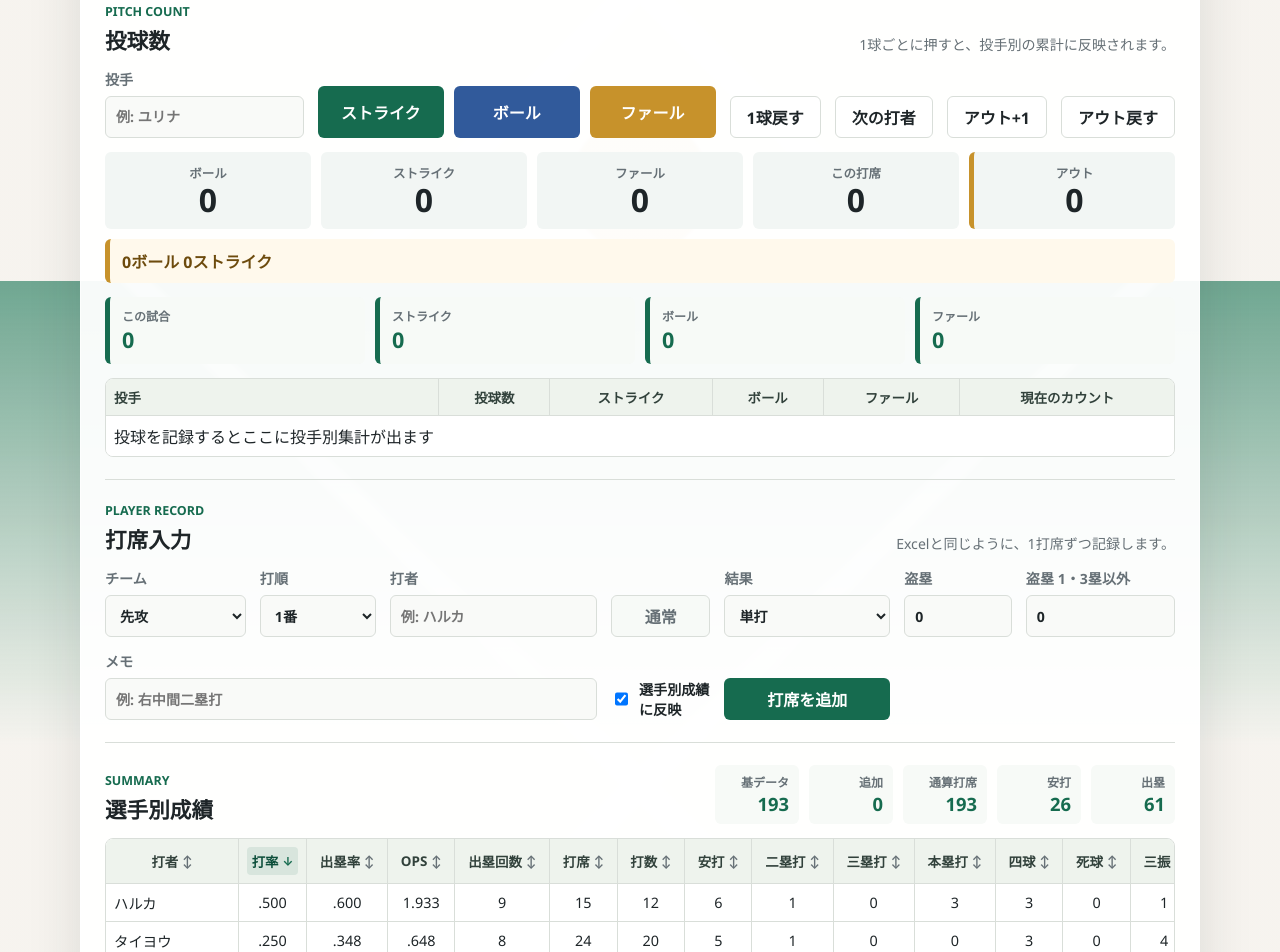
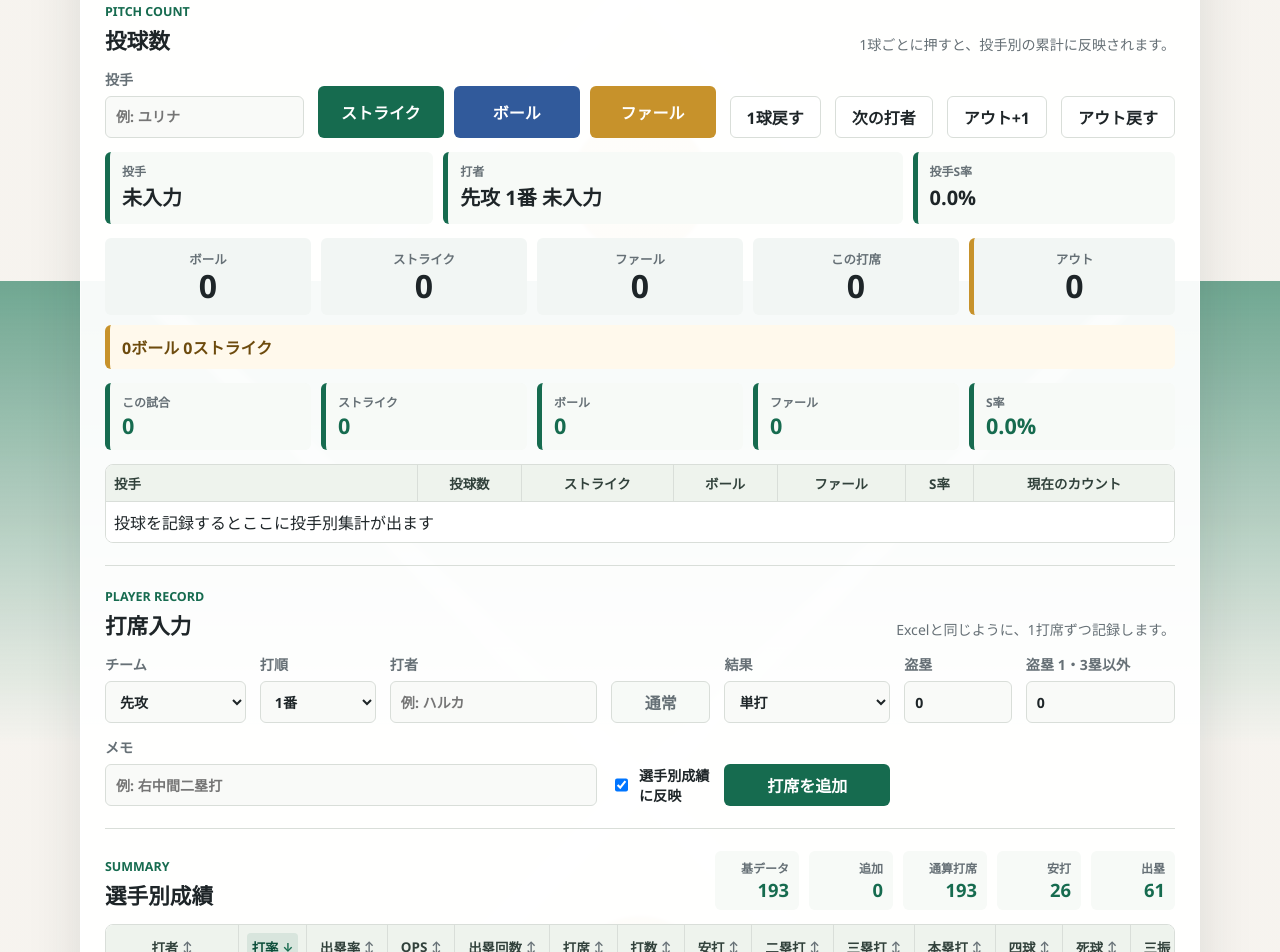
Before and after one commit to yoshikatuarakawa-png/baseball-score-app, a plain HTML site: page index.html in a window 1280 px wide. Shown: the part 2119-3071 px from the top of the page. Drawn offline with Linux system fonts and the light colour scheme.

Commit message:
Show pitcher batter matchup and strike rate

```diff
--- a/app.js
+++ b/app.js
@@ -90,10 +90,14 @@ const currentFouls = document.querySelector("#currentFouls");
 const currentPitchTotal = document.querySelector("#currentPitchTotal");
 const currentOutsDisplay = document.querySelector("#currentOuts") || { textContent: "0" };
 const countStatus = document.querySelector("#countStatus");
+const matchupPitcher = document.querySelector("#matchupPitcher");
+const matchupBatter = document.querySelector("#matchupBatter");
+const matchupStrikeRate = document.querySelector("#matchupStrikeRate");
 const gamePitchTotal = document.querySelector("#gamePitchTotal");
 const gameStrikeTotal = document.querySelector("#gameStrikeTotal");
 const gameBallTotal = document.querySelector("#gameBallTotal");
 const gameFoulTotal = document.querySelector("#gameFoulTotal");
+const gameStrikeRate = document.querySelector("#gameStrikeRate");
 const pitchSummaryBody = document.querySelector("#pitchSummaryBody");
 const awayLineupBody = document.querySelector("#awayLineupBody");
 const homeLineupBody = document.querySelector("#homeLineupBody");
@@ -330,6 +334,7 @@ function updatePinchStatus() {
   const isPinch = Boolean(starter && current && starter !== current);
   pinchStatus.textContent = isPinch ? `代打: ${starter} → ${current}` : "通常";
   pinchStatus.classList.toggle("active", isPinch);
+  updateMatchupDisplay();
 }
 
 function readScore(row) {
@@ -944,6 +949,31 @@ function pitchTotals(records = pitchRecords) {
   );
 }
 
+function strikeLikeTotal(row) {
+  return Number(row.strike || 0) + Number(row.foul || 0);
+}
+
+function formatPercent(numerator, denominator) {
+  if (!denominator) return "0.0%";
+  return `${((Number(numerator || 0) / Number(denominator || 0)) * 100).toFixed(1)}%`;
+}
+
+function currentBatterLabel() {
+  const spot = currentLineupSpot();
+  const batter = playerName.value.trim() || spot?.player?.trim() || spot?.starter?.trim() || "未入力";
+  const order = battingOrder.value ? `${battingOrder.value}番` : "";
+  const team = teamLabel(battingTeam.value);
+  return [team, order, batter].filter(Boolean).join(" ");
+}
+
+function updateMatchupDisplay() {
+  const pitcher = normalizePitcherName(pitcherName.value) || fallbackPitcherName() || "未入力";
+  const pitcherSummary = summarizePitches()[pitcher] || emptyPitchCount();
+  if (matchupPitcher) matchupPitcher.textContent = pitcher;
+  if (matchupBatter) matchupBatter.textContent = currentBatterLabel();
+  if (matchupStrikeRate) matchupStrikeRate.textContent = formatPercent(strikeLikeTotal(pitcherSummary), pitcherSummary.total);
+}
+
 function renderPitchCounts() {
   const totals = pitchTotals();
   currentBalls.textContent = String(currentCount.balls);
@@ -956,6 +986,8 @@ function renderPitchCounts() {
   gameStrikeTotal.textContent = String(totals.strike);
   gameBallTotal.textContent = String(totals.ball);
   gameFoulTotal.textContent = String(totals.foul);
+  if (gameStrikeRate) gameStrikeRate.textContent = formatPercent(strikeLikeTotal(totals), totals.total);
+  updateMatchupDisplay();
 
   const rows = Object.entries(summarizePitches()).sort((a, b) => b[1].total - a[1].total || a[0].localeCompare(b[0], "ja"));
   pitchSummaryBody.innerHTML = rows.length
@@ -967,11 +999,12 @@ function renderPitchCounts() {
             <td>${row.strike}</td>
             <td>${row.ball}</td>
             <td>${row.foul}</td>
+            <td>${formatPercent(strikeLikeTotal(row), row.total)}</td>
             <td>${pitcherCountText(pitcher)}</td>
           </tr>
         `)
         .join("")
-    : `<tr class="empty-row"><td colspan="6">投球を記録するとここに投手別集計が出ます</td></tr>`;
+    : `<tr class="empty-row"><td colspan="7">投球を記録するとここに投手別集計が出ます</td></tr>`;
 }
 
 function countStatusText() {
@@ -1104,7 +1137,7 @@ function showGameDetail(gameId) {
       <h3>投球記録</h3>
       <div class="table-wrap">
         <table class="pitch-table">
-          <thead><tr><th>投手</th><th>投球数</th><th>ストライク</th><th>ボール</th><th>ファール</th></tr></thead>
+          <thead><tr><th>投手</th><th>投球数</th><th>ストライク</th><th>ボール</th><th>ファール</th><th>S率</th></tr></thead>
           <tbody>${renderDetailPitchSummary(game.pitchRecords || [])}</tbody>
         </table>
       </div>
@@ -1212,7 +1245,7 @@ function renderDetailPitchSummary(records) {
     return rows;
   }, {});
   const rows = Object.entries(summary);
-  if (!rows.length) return `<tr class="empty-row"><td colspan="5">投球記録はありません</td></tr>`;
+  if (!rows.length) return `<tr class="empty-row"><td colspan="6">投球記録はありません</td></tr>`;
   return rows
     .map(([pitcher, row]) => `
       <tr>
@@ -1221,6 +1254,7 @@ function renderDetailPitchSummary(records) {
         <td>${row.strike}</td>
         <td>${row.ball}</td>
         <td>${row.foul}</td>
+        <td>${formatPercent(strikeLikeTotal(row), row.total)}</td>
       </tr>
     `)
     .join("");
@@ -1499,7 +1533,7 @@ function buildViewOnlyText(payload) {
   const pitchRows = Object.entries(pitchSummary).sort((a, b) => b[1].total - a[1].total || a[0].localeCompare(b[0], "ja"));
   if (pitchRows.length) {
     pitchRows.forEach(([pitcher, row]) => {
-      lines.push(`${pitcher}: ${row.total}球  S:${row.strike} B:${row.ball} F:${row.foul}`);
+      lines.push(`${pitcher}: ${row.total}球  S:${row.strike} B:${row.ball} F:${row.foul}  S率:${formatPercent(strikeLikeTotal(row), row.total)}`);
     });
   } else {
     lines.push("なし");
@@ -2007,21 +2041,21 @@ function drawPitchSummaryPdf(ctx, savedPitchRecords, x, y, width, height) {
   const rows = Object.entries(summarizePitches(savedPitchRecords)).sort((a, b) => b[1].total - a[1].total || a[0].localeCompare(b[0], "ja"));
   const rowHeight = 34;
   const top = y + 52;
-  const headers = ["投手", "球", "S", "B", "F"];
-  const columns = [width - 214, 52, 52, 52, 52];
+  const headers = ["投手", "球", "S", "B", "F", "S率"];
+  const columns = [width - 304, 50, 48, 48, 48, 82];
   let left = x + 14;
   headers.forEach((header, index) => {
     drawPdfCell(ctx, header, left, top, columns[index], 30, { header: true, align: "center", fontSize: 16 });
     left += columns[index];
   });
   rows.slice(0, 5).forEach(([pitcher, row], index) => {
-    const values = [pitcher, row.total, row.strike, row.ball, row.foul];
+    const values = [pitcher, row.total, row.strike, row.ball, row.foul, formatPercent(strikeLikeTotal(row), row.total)];
     let cellX = x + 14;
     values.forEach((value, columnIndex) => {
       drawPdfCell(ctx, value, cellX, top + 30 + rowHeight * index, columns[columnIndex], rowHeight, {
         fill: index % 2 === 0 ? "#ffffff" : "#f9faf8",
         align: columnIndex === 0 ? "left" : "center",
-        fontSize: 16,
+        fontSize: 15,
       });
       cellX += columns[columnIndex];
     });
@@ -2467,8 +2501,9 @@ function buildViewOnlyHtml(payloadText) {
       return summary;
     }, {});
     const pitchRows = Object.entries(pitchSummary).sort((a, b) => b[1].total - a[1].total);
-    document.getElementById("pitchTable").innerHTML = "<thead><tr><th>投手</th><th>合計</th><th>ストライク</th><th>ボール</th><th>ファール</th></tr></thead><tbody>" +
-      (pitchRows.length ? pitchRows.map(([name, row]) => "<tr>" + td(name) + td(row.total) + td(row.strike) + td(row.ball) + td(row.foul) + "</tr>").join("") : "<tr><td colspan='5'>投球記録はありません。</td></tr>") + "</tbody>";
+    const rate = (row) => row.total ? (((Number(row.strike || 0) + Number(row.foul || 0)) / Number(row.total || 0)) * 100).toFixed(1) + "%" : "0.0%";
+    document.getElementById("pitchTable").innerHTML = "<thead><tr><th>投手</th><th>合計</th><th>ストライク</th><th>ボール</th><th>ファール</th><th>S率</th></tr></thead><tbody>" +
+      (pitchRows.length ? pitchRows.map(([name, row]) => "<tr>" + td(name) + td(row.total) + td(row.strike) + td(row.ball) + td(row.foul) + td(rate(row)) + "</tr>").join("") : "<tr><td colspan='6'>投球記録はありません。</td></tr>") + "</tbody>";
   </script>
 </body>
 </html>`;
--- a/index.html
+++ b/index.html
@@ -7,8 +7,8 @@
     <meta name="apple-mobile-web-app-capable" content="yes" />
     <meta name="apple-mobile-web-app-title" content="野球スコア" />
     <title>野球スコア入力</title>
-    <link rel="stylesheet" href="styles.css?v=29" />
-    <link rel="manifest" href="manifest.webmanifest?v=29" />
+    <link rel="stylesheet" href="styles.css?v=30" />
+    <link rel="manifest" href="manifest.webmanifest?v=30" />
     <script src="https://accounts.google.com/gsi/client" async defer></script>
   </head>
   <body>
@@ -170,6 +170,21 @@
           <button id="undoOutButton" class="ghost-button" type="button">アウト戻す</button>
         </div>
 
+        <div class="matchup-strip" aria-label="現在の対戦">
+          <div>
+            <span>投手</span>
+            <strong id="matchupPitcher">未入力</strong>
+          </div>
+          <div>
+            <span>打者</span>
+            <strong id="matchupBatter">未入力</strong>
+          </div>
+          <div>
+            <span>投手S率</span>
+            <strong id="matchupStrikeRate">0.0%</strong>
+          </div>
+        </div>
+
         <div class="current-count" aria-label="現在のカウント">
           <div><span>ボール</span><strong id="currentBalls">0</strong></div>
           <div><span>ストライク</span><strong id="currentStrikes">0</strong></div>
@@ -184,6 +199,7 @@
           <div><span>ストライク</span><strong id="gameStrikeTotal">0</strong></div>
           <div><span>ボール</span><strong id="gameBallTotal">0</strong></div>
           <div><span>ファール</span><strong id="gameFoulTotal">0</strong></div>
+          <div><span>S率</span><strong id="gameStrikeRate">0.0%</strong></div>
         </div>
 
         <div class="table-wrap">
@@ -195,6 +211,7 @@
                 <th>ストライク</th>
                 <th>ボール</th>
                 <th>ファール</th>
+                <th>S率</th>
                 <th>現在のカウント</th>
               </tr>
             </thead>
@@ -383,11 +400,11 @@
       </section>
     </main>
 
-    <script src="base-data.js?v=29"></script>
-    <script src="app.js?v=29"></script>
+    <script src="base-data.js?v=30"></script>
+    <script src="app.js?v=30"></script>
     <script>
       if ("serviceWorker" in navigator && location.protocol !== "file:") {
-        navigator.serviceWorker.register("service-worker.js?v=29").then((registration) => registration.update());
+        navigator.serviceWorker.register("service-worker.js?v=30").then((registration) => registration.update());
       }
     </script>
   </body>
--- a/styles.css
+++ b/styles.css
@@ -481,6 +481,36 @@ h2 {
   margin-bottom: 14px;
 }
 
+.matchup-strip {
+  display: grid;
+  grid-template-columns: 1fr 1.4fr 0.8fr;
+  gap: 10px;
+  margin-bottom: 14px;
+}
+
+.matchup-strip div {
+  min-height: 72px;
+  border-left: 5px solid var(--green);
+  border-radius: 6px;
+  background: #f7faf7;
+  padding: 10px 12px;
+}
+
+.matchup-strip span {
+  display: block;
+  color: var(--muted);
+  font-size: 0.75rem;
+  font-weight: 800;
+}
+
+.matchup-strip strong {
+  display: block;
+  margin-top: 5px;
+  color: var(--ink);
+  font-size: 1.25rem;
+  line-height: 1.25;
+}
+
 .pitch-buttons {
   display: grid;
   grid-template-columns: repeat(3, minmax(0, 1fr));
@@ -550,7 +580,7 @@ h2 {
 
 .pitch-totals {
   display: grid;
-  grid-template-columns: repeat(4, minmax(0, 1fr));
+  grid-template-columns: repeat(5, minmax(0, 1fr));
   gap: 10px;
   margin-bottom: 14px;
 }
@@ -847,6 +877,7 @@ h2 {
   .summary,
   .plate-form,
   .pitch-controls,
+  .matchup-strip,
   .pitch-totals,
   .current-count,
   .detail-grid {
```
Also changed, not shown: service-worker.js (+5 -5 lines).
